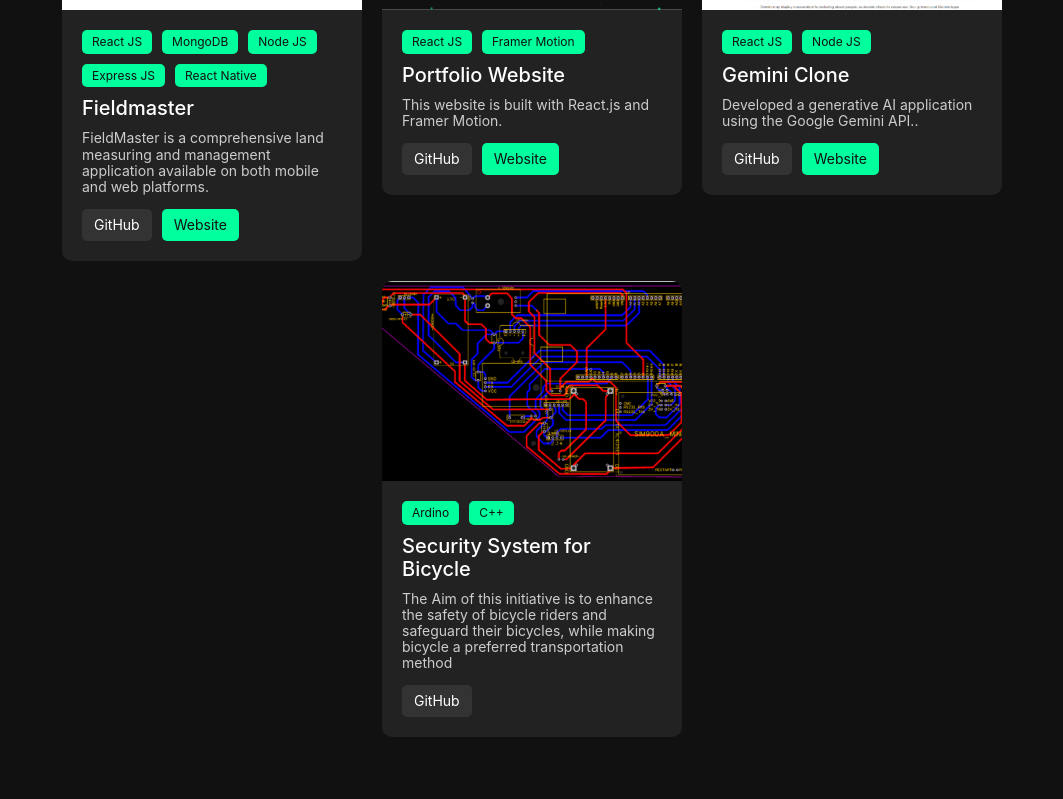
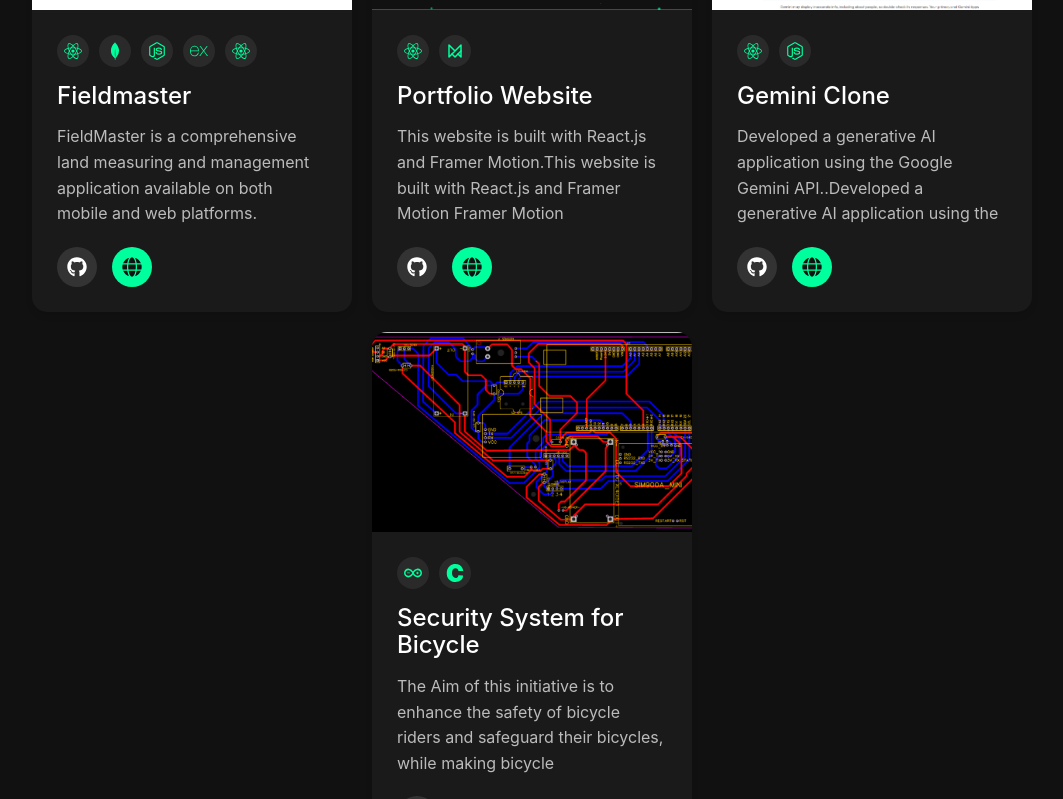
Before and after one commit to hirushan2001/portfolio, a React (Vite) app: page / in a window 1280 px wide. Shown: the part 2720-3519 px from the top of the page, without its empty margins (108-1171 px from the left). Built offline with nearby package versions, Linux system fonts and the light colour scheme.

Commit message:
project card update

```diff
--- a/src/components/ProjectCard.css
+++ b/src/components/ProjectCard.css
@@ -1,47 +1,63 @@
 .project-card {
-  background-color: #222;
-  border-radius: 10px;
+  background-color: #1a1a1a;
+  border-radius: 15px;
   overflow: hidden;
-  width: 300px;
-  transition: transform 0.3s ease, box-shadow 0.3s ease;
-  animation: fadeInUp 0.8s both;
+  width: 320px;
+  box-shadow: 0 4px 6px rgba(0, 0, 0, 0.1);
+  transition: all 0.3s ease;
   position: relative;
 }
 
 .project-card:hover {
-  transform: translateY(-10px);
-  box-shadow: 0 10px 20px rgba(0, 255, 157, 0.2);
+  box-shadow: 0 10px 20px rgba(0, 255, 157, 0.3);
 }
 
 .project-image {
   width: 100%;
   height: 200px;
   object-fit: cover;
+  transition: transform 0.3s ease;
 }
 
 .project-info {
-  padding: 20px;
+  padding: 25px;
 }
 
 .project-tags {
   display: flex;
   flex-wrap: wrap;
   gap: 10px;
-  margin-bottom: 10px;
+  margin-bottom: 15px;
 }
 
 .project-tag {
+  display: flex;
+  align-items: center;
+  justify-content: center;
+  background-color: #2a2a2a;
+  color: #00ff9d;
+  width: 32px;
+  height: 32px;
+  border-radius: 50%;
+  transition: all 0.3s ease;
+}
+
+.project-tag:hover {
   background-color: #00ff9d;
   color: #111;
-  padding: 5px 10px;
-  border-radius: 5px;
-  font-size: 12px;
+  transform: scale(1.1);
+}
+
+.tag-icon {
+  font-size: 18px;
 }
 
 .project-title {
-  font-size: 20px;
-  margin-bottom: 10px;
+  font-size: 24px;
+  margin-bottom: 15px;
+  color: #fff;
   position: relative;
+  display: inline-block;
 }
 
 .project-title::after {
@@ -52,41 +68,36 @@
   background-color: #00ff9d;
   bottom: -5px;
   left: 0;
-  transition: width 0.3s;
+  transition: width 0.3s ease;
 }
 
-.project-title:hover::after {
+.project-card:hover .project-title::after {
   width: 100%;
 }
 
 .project-description {
-  font-size: 14px;
-  color: #ccc;
-}
-
-@keyframes fadeInUp {
-  from {
-    opacity: 0;
-    transform: translateY(20px);
-  }
-  to {
-    opacity: 1;
-    transform: translateY(0);
-  }
+  font-size: 16px;
+  color: #bbb;
+  line-height: 1.6;
+  margin-bottom: 20px;
 }
 
 .project-links {
   display: flex;
-  gap: 10px;
-  margin-top: 10px;
+  gap: 15px;
+  margin-top: 15px;
 }
 
 .project-link {
-  padding: 8px 12px;
-  border-radius: 5px;
+  display: flex;
+  align-items: center;
+  justify-content: center;
+  width: 40px;
+  height: 40px;
+  border-radius: 50%;
   text-decoration: none;
-  font-size: 14px;
-  transition: background-color 0.3s, color 0.3s;
+  font-size: 20px;
+  transition: all 0.3s ease;
 }
 
 .github-link {
@@ -96,6 +107,7 @@
 
 .github-link:hover {
   background-color: #444;
+  box-shadow: 0 4px 8px rgba(0, 0, 0, 0.2);
 }
 
 .website-link {
@@ -105,4 +117,21 @@
 
 .website-link:hover {
   background-color: #00e68a;
+  color: #ffffff;
+  box-shadow: 0 4px 8px rgba(0, 255, 157, 0.3);
 }
+
+@keyframes fadeInUp {
+  from {
+    opacity: 0;
+    transform: translateY(30px);
+  }
+  to {
+    opacity: 1;
+    transform: translateY(0);
+  }
+}
+
+.project-card {
+  animation: fadeInUp 0.6s ease-out;
+}
--- a/src/components/ProjectCard.jsx
+++ b/src/components/ProjectCard.jsx
@@ -1,28 +1,106 @@
 import React from 'react';
+import { motion } from 'framer-motion';
+import { TbBrandFramerMotion } from "react-icons/tb";
+import { FaReact, FaNodeJs,FaGithub, FaGlobe } from 'react-icons/fa';
+import { SiMongodb, SiExpress, SiArduino, SiC } from 'react-icons/si';
 import './ProjectCard.css';
+
+const iconMap = {
+  'React JS': FaReact,
+  'MongoDB': SiMongodb,
+  'Node JS': FaNodeJs,
+  'Express JS': SiExpress,
+  'React Native': FaReact,
+  'Framer Motion': TbBrandFramerMotion,
+  'Arduino': SiArduino,
+  'C++': SiC
+};
 
 const ProjectCard = ({ project }) => {
   return (
-    <div className="project-card animate__animated animate__fadeInUp">
-      <img src={project.image} alt={project.title} className="project-image" />
+    <motion.div
+      className="project-card"
+      initial={{ opacity: 0, y: 50 }}
+      animate={{ opacity: 1, y: 0 }}
+      transition={{ duration: 0.5 }}
+      whileHover={{ scale: 1.05 }}
+    >
+      <motion.img
+        src={project.image}
+        alt={project.title}
+        className="project-image"
+        whileHover={{ scale: 1.1 }}
+        transition={{ duration: 0.3 }}
+      />
       <div className="project-info">
-        <div className="project-tags">
+        <motion.div
+          className="project-tags"
+          initial={{ opacity: 0 }}
+          animate={{ opacity: 1 }}
+          transition={{ delay: 0.2, staggerChildren: 0.1 }}
+        >
           {project.tags.map((tag, index) => (
-            <span key={index} className="project-tag">{tag}</span>
+            <motion.span
+              key={index}
+              className="project-tag"
+              initial={{ opacity: 0, scale: 0.8 }}
+              animate={{ opacity: 1, scale: 1 }}
+            >
+              {iconMap[tag] && React.createElement(iconMap[tag], { className: 'tag-icon' })}
+            </motion.span>
           ))}
-        </div>
-        <h3 className="project-title">{project.title}</h3>
-        <p className="project-description">{project.description}</p>
-        <div className="project-links">
-          {project.githubLink && (
-            <a href={project.githubLink} target="_blank" rel="noopener noreferrer" className="project-link github-link">GitHub</a>
+        </motion.div>
+        <motion.h3
+          className="project-title"
+          initial={{ opacity: 0, y: 20 }}
+          animate={{ opacity: 1, y: 0 }}
+          transition={{ delay: 0.3 }}
+        >
+          {project.title}
+        </motion.h3>
+        <motion.p
+          className="project-description"
+          initial={{ opacity: 0 }}
+          animate={{ opacity: 1 }}
+          transition={{ delay: 0.4 }}
+        >
+          {project.description}
+        </motion.p>
+        <motion.div
+          className="project-links"
+          initial={{ opacity: 0 }}
+          animate={{ opacity: 1 }}
+          transition={{ delay: 0.5 }}
+        >
+           {project.githubLink && (
+            <motion.a
+              href={project.githubLink}
+              target="_blank"
+              rel="noopener noreferrer"
+              className="project-link github-link"
+              whileHover={{ scale: 1.1 }}
+              whileTap={{ scale: 0.95 }}
+              title="GitHub"
+            >
+              <FaGithub />
+            </motion.a>
           )}
           {project.websiteLink && (
-            <a href={project.websiteLink} target="_blank" rel="noopener noreferrer" className="project-link website-link">Website</a>
+            <motion.a
+              href={project.websiteLink}
+              target="_blank"
+              rel="noopener noreferrer"
+              className="project-link website-link"
+              whileHover={{ scale: 1.1 }}
+              whileTap={{ scale: 0.95 }}
+              title="Website"
+            >
+              <FaGlobe />
+            </motion.a>
           )}
-        </div>
+        </motion.div>
       </div>
-    </div>
+    </motion.div>
   );
 };
 
--- a/src/pages/Projects.jsx
+++ b/src/pages/Projects.jsx
@@ -22,7 +22,7 @@ const projects = [
     tags: ['React JS', 'Framer Motion'],
     title: 'Portfolio Website',
     // dates: 'Jan 2024 - Dec 2023',
-    description: 'This website is built with React.js and Framer Motion.',
+    description: 'This website is built with React.js and Framer Motion.This website is built with React.js and Framer Motion Framer Motion',
     githubLink: 'https://github.com/hirushan2001/portfolio.git',
     websiteLink: 'https://field-master-frontend.vercel.app/'
   },
@@ -31,16 +31,16 @@ const projects = [
     tags: ['React JS',  'Node JS',],
     title: 'Gemini Clone',
     // dates: 'Apr 2023 - May 2023',
-    description: 'Developed a generative AI application using the Google Gemini API..',
+    description: 'Developed a generative AI application using the Google Gemini API..Developed a generative AI application using the ',
     githubLink: 'https://github.com/hirushan2001/Gemini-Clone.git',
     websiteLink: 'https://gemini-clone-nine-pied.vercel.app/'
   },
   {
     image: image4,
-    tags: ['Ardino', 'C++'],
+    tags: ['Arduino', 'C++'],
     title: 'Security System for Bicycle',
     // dates: 'Jun 2023 - Jul 2023',
-    description: 'The Aim of this initiative is to enhance the safety of bicycle riders and safeguard their bicycles, while making bicycle a preferred transportation method',
+    description: 'The Aim of this initiative is to enhance the safety of bicycle riders and safeguard their bicycles, while making bicycle ',
     githubLink: 'https://github.com/hirushan2001/Arduino_security_system.git',
   },
 
```
